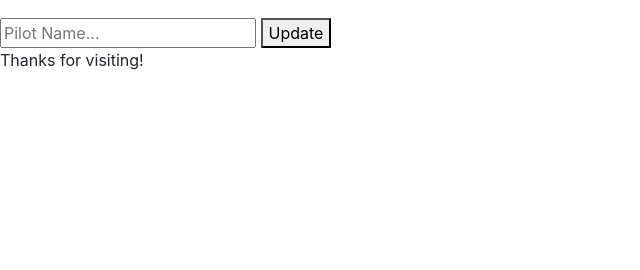
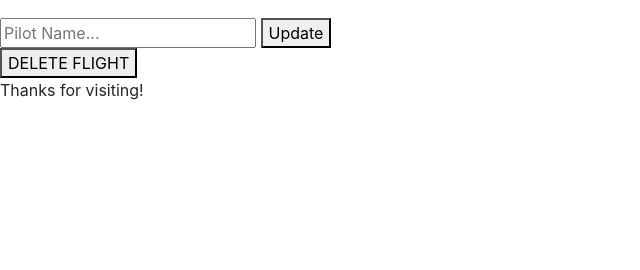
Before and after one commit to lydiacox/pilot_logbook, a Flask app: template logbook/templates/pilot_detail.html in a window 1280 px wide. Shown: the part 62-332 px from the top of the page, without its empty margins (0-640 px from the left). Run offline with Flask 2, Linux system fonts and the light colour scheme; the template is opened without the code that fills it, so the values that code supplies are empty; parts of the project's set-up code (start-up, migrations or seed data) failed here and were passed over; some libraries are stand-ins or nearby versions.

Commit message:
modify delete function

```diff
--- a/logbook/controllers/pilot_controller.py
+++ b/logbook/controllers/pilot_controller.py
@@ -58,7 +58,7 @@ def update_pilot(id):
     return render_template("pilot_detail.html", page_data=data)
 
 # A DELETE method
-@pilots.route("/pilots/<int:id>/", methods=["POST"])
+@pilots.route("/pilots/<int:id>/delete/", methods=["POST"])
 def delete_pilot(id):
     pilot = Pilot.query.get_or_404(id)
     db.session.delete(pilot)
--- a/logbook/templates/pilot_detail.html
+++ b/logbook/templates/pilot_detail.html
@@ -9,4 +9,8 @@
                 <button>Update</button>
     </form>
 
+    <form action = "/pilots/{{ page_data.pilot.pilot_id }}/delete/", method="POST">
+        <button>DELETE FLIGHT</button>
+    </form>
+
 {% endblock %}
```
